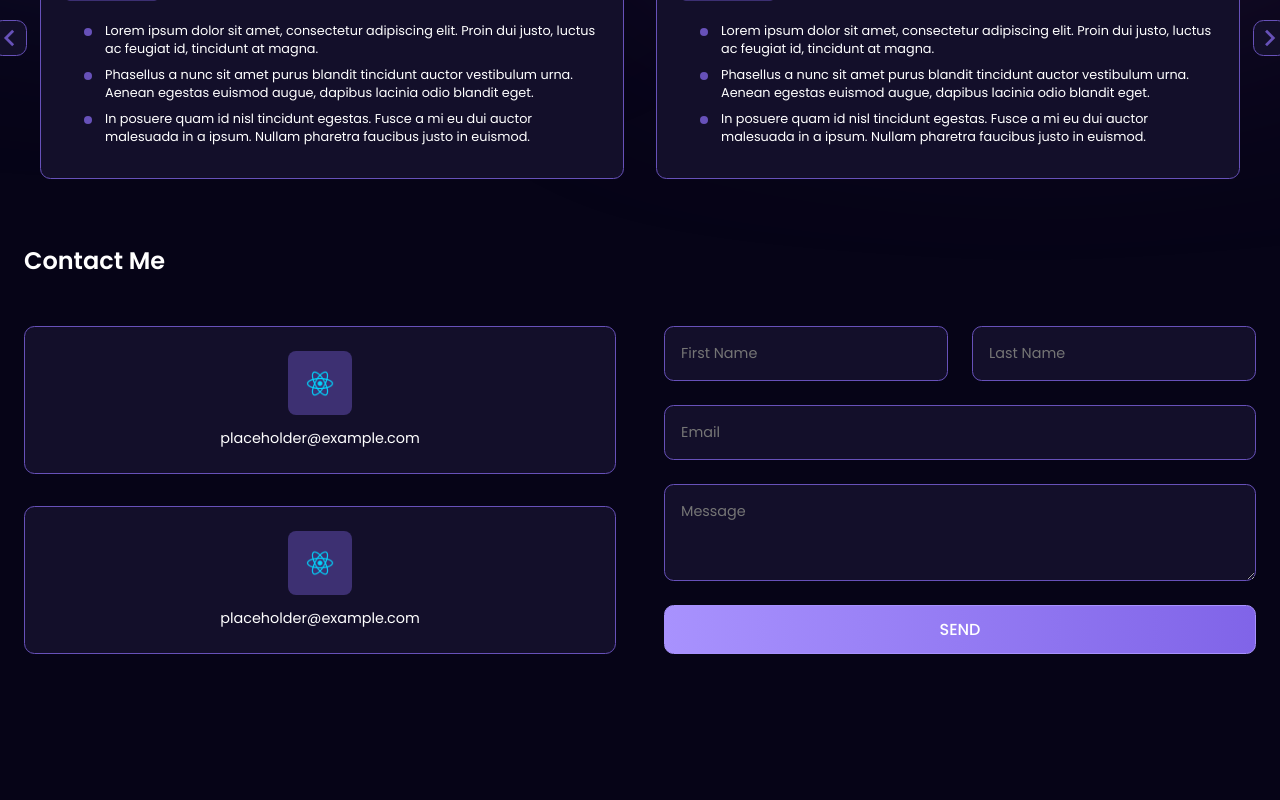
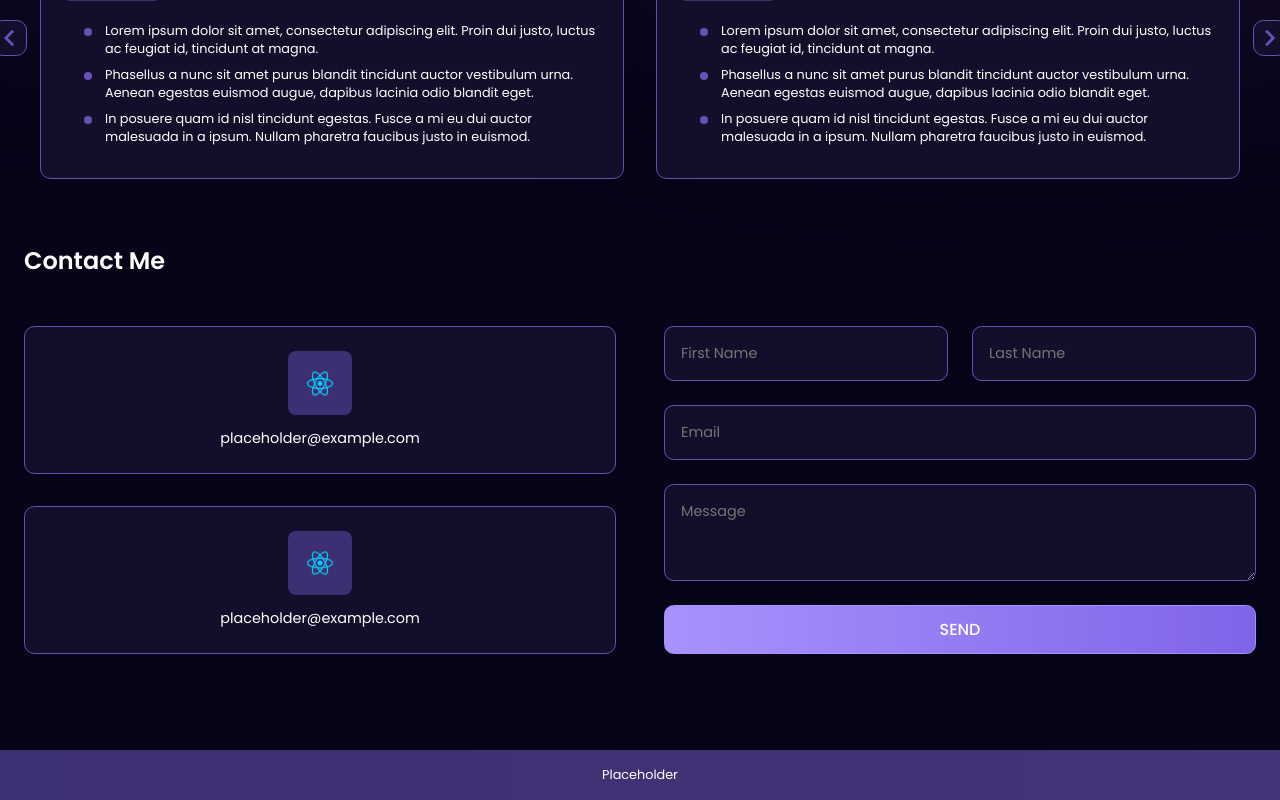
Before and after one commit to robluna98/react-native-application, a React (Create React App) app: page / in a window 1280 px wide. Shown: the part 1598-2398 px from the top of the page. Before the commit the page ends 2348 px from the top, so only its background shows below. Built offline with nearby package versions, Linux system fonts and the light colour scheme.

Commit message:
Setup footer component and styles

```diff
--- a/src/App.jsx
+++ b/src/App.jsx
@@ -5,6 +5,7 @@ import Hero from './components/Hero/Hero';
 import Skills from './components/Skills/Skills';
 import WorkExperience from './components/WorkExperience/WorkExperience';
 import Contact from './components/Contact/Contact';
+import Footer from './components/Footer/Footer';
 
 const App = () => {
   return (
@@ -16,6 +17,7 @@ const App = () => {
         <WorkExperience />
         <Contact />
       </div>
+      <Footer />
     </>
   );
 };
--- /dev/null
+++ b/src/components/Footer/Footer.css
@@ -0,0 +1,6 @@
+.footer {
+  font-size: 0.8rem;
+  text-align: center;
+  background: linear-gradient(90deg, #3d3072 0%, #423477 100%);
+  padding: 1rem;
+}
--- /dev/null
+++ b/src/components/Footer/Footer.jsx
@@ -0,0 +1,8 @@
+import React from 'react';
+import './Footer.css';
+
+const Footer = () => {
+  return <div className="footer">Placeholder</div>;
+};
+
+export default Footer;
```
